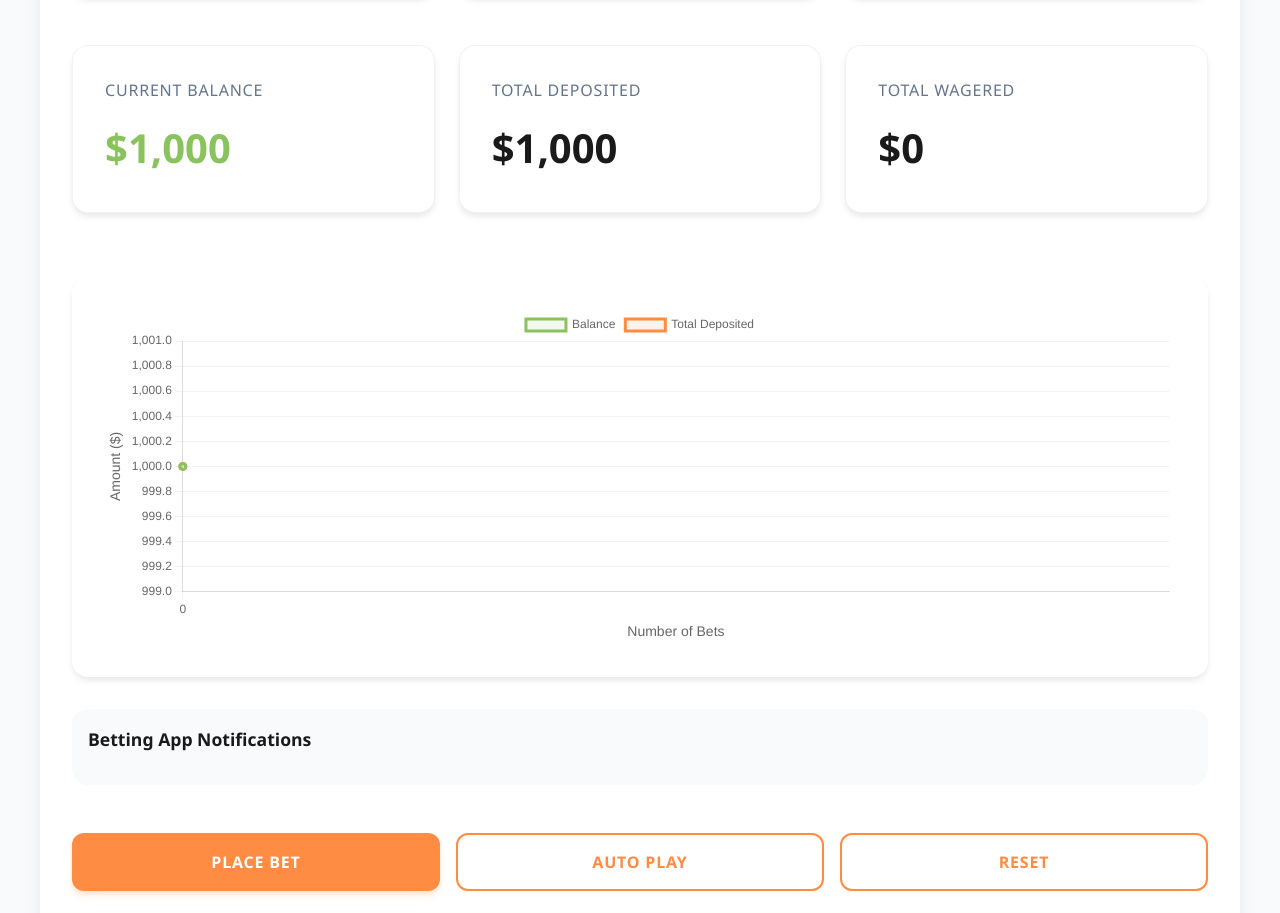
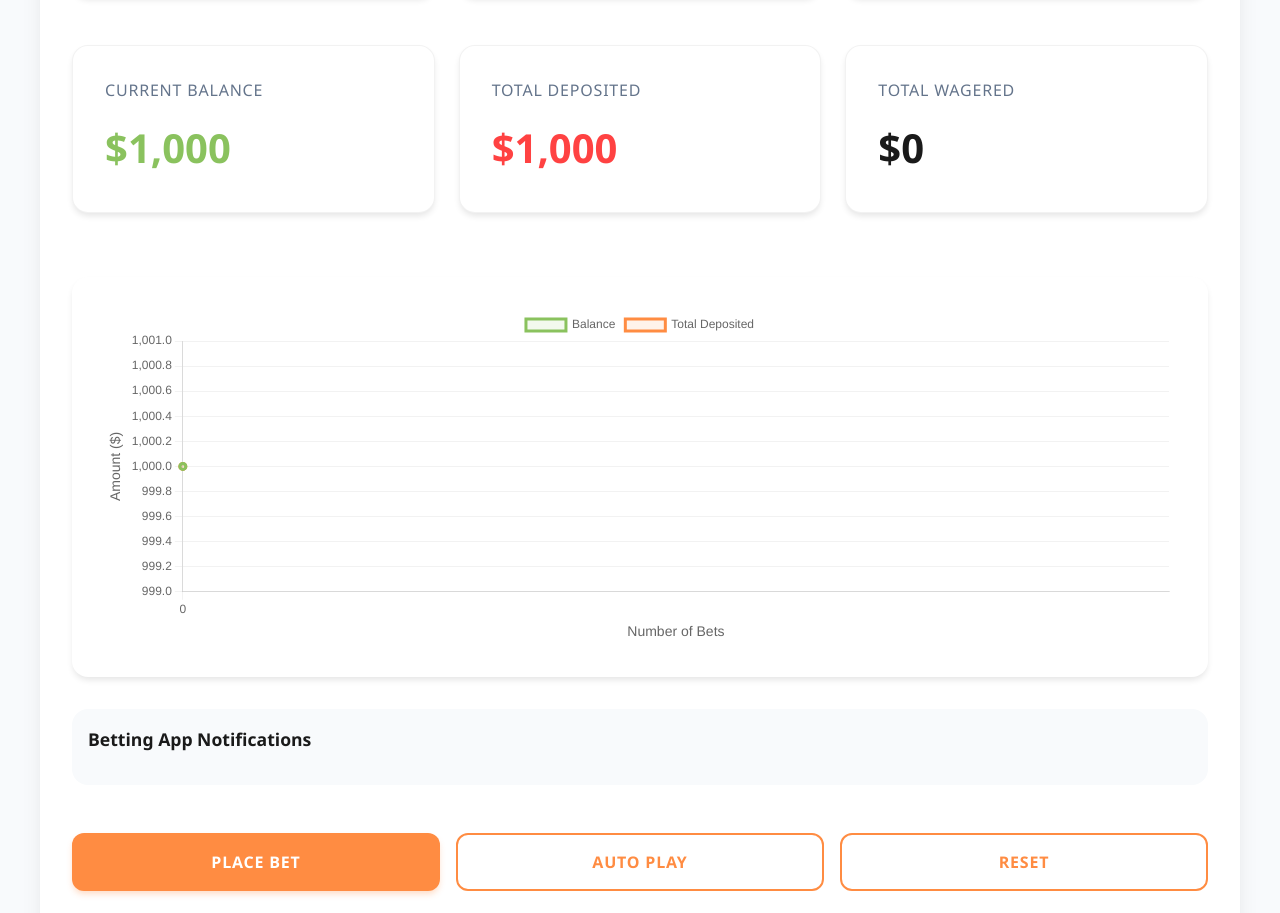
Before and after one commit to finmango/betting, a plain HTML site: page index.html in a window 1280 px wide. Shown: the part 949-1862 px from the top of the page. Drawn offline with nearby package versions, Linux system fonts and the light colour scheme.

Commit message:
Update index.html

```diff
--- a/index.html
+++ b/index.html
@@ -552,9 +552,9 @@
                 <div class="stat-label">Current Balance</div>
                 <div class="stat-value" id="balance">$1,000</div>
             </div>
-            <div class="stat-card">
+        <div class="stat-card">
                 <div class="stat-label">Total Deposited</div>
-                <div class="stat-value" id="totalDeposited">$1,000</div>
+                <div class="stat-value negative-balance" id="totalDeposited">$1,000</div>
             </div>
             <div class="stat-card">
                 <div class="stat-label">Total Wagered</div>
```
